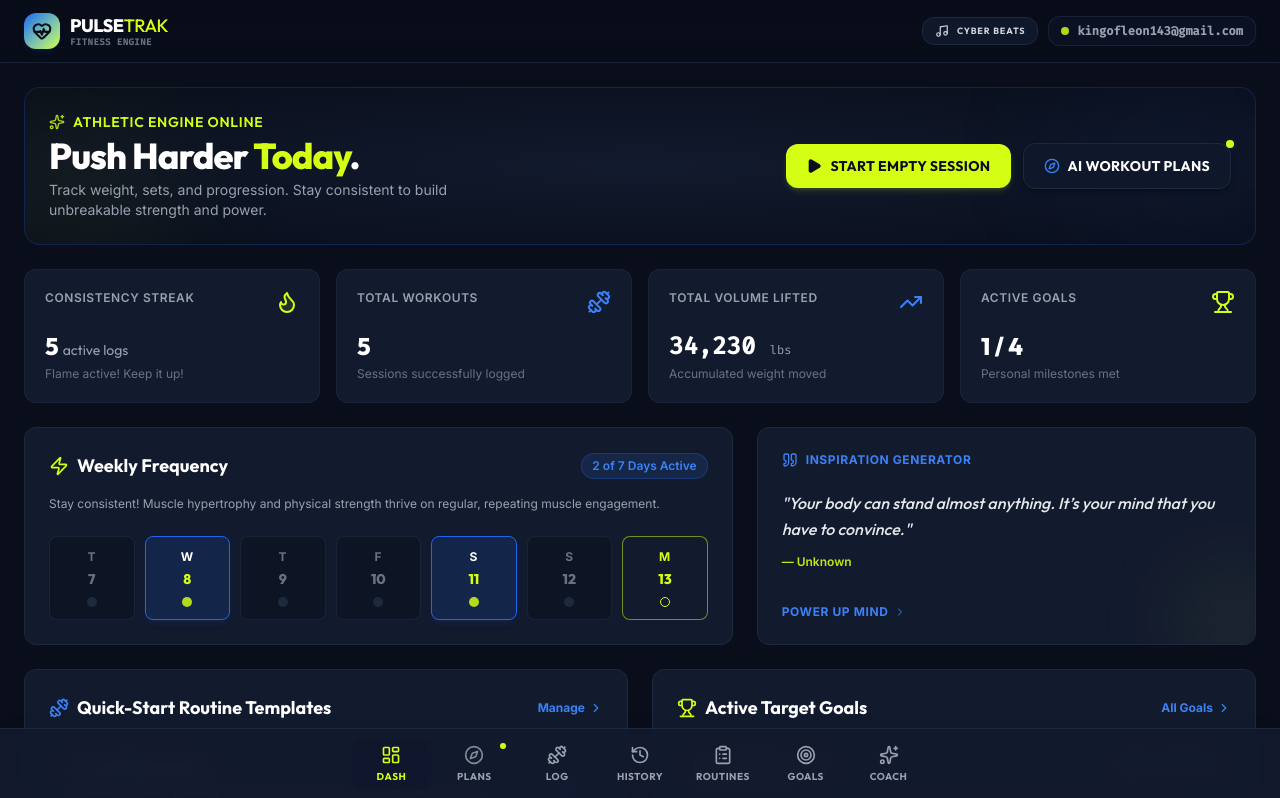
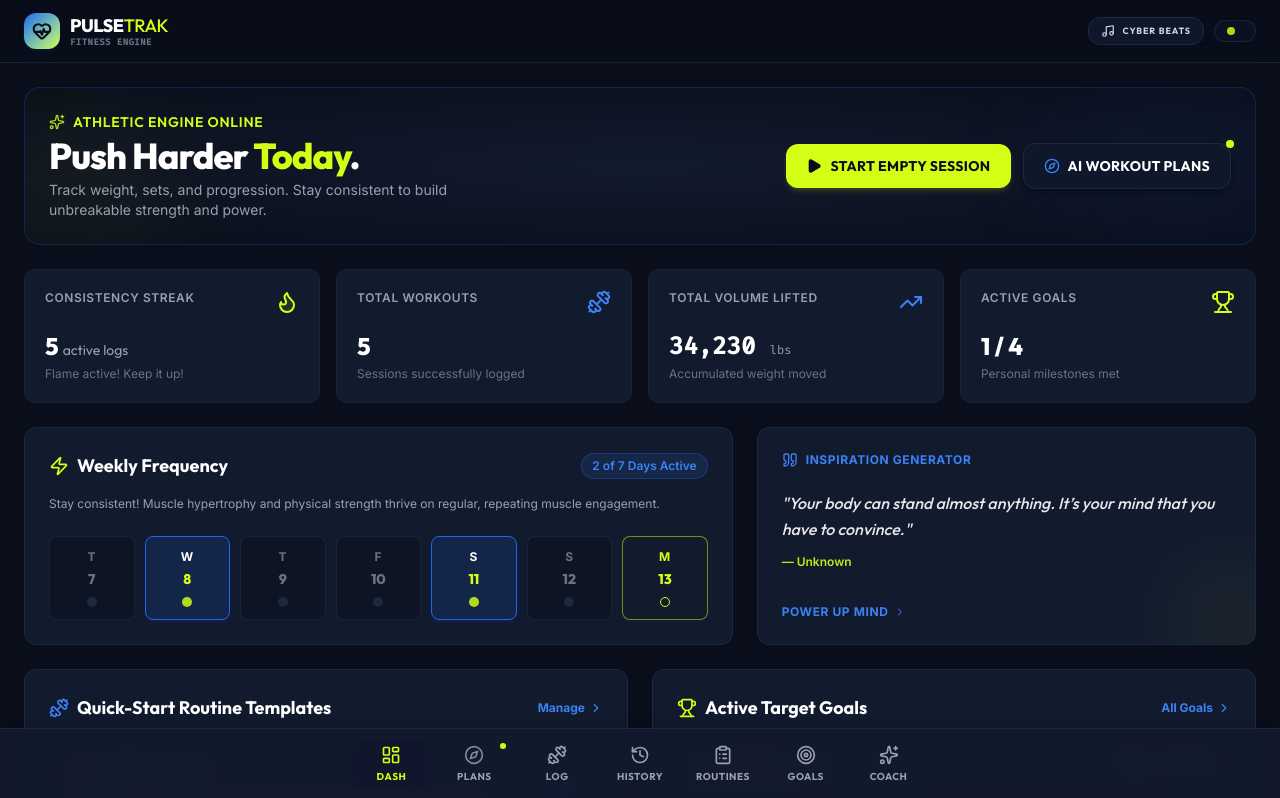
Before and after one commit to harish06senthil-sketch/ready-to-fit, a React (Vite) app: page / in a window 1280 px wide. Shown: the top 798 px of the page. Built offline with nearby package versions, Linux system fonts and the light colour scheme.

Commit message:
Update App.tsx

```diff
--- a/src/App.tsx
+++ b/src/App.tsx
@@ -264,7 +264,7 @@ export default function App() {
             {/* User Email tag */}
             <div className="flex items-center gap-2 bg-slate-900/60 border border-slate-800/80 px-3 py-1.5 rounded-xl">
               <div className="w-2 h-2 rounded-full bg-brand-yellow animate-pulse"></div>
-              <span className="text-[10px] md:text-xs font-semibold text-gray-400 font-mono">kingofleon143@gmail.com</span>
+              <span className="text-[10px] md:text-xs font-semibold text-gray-400 font-mono"></span>
             </div>
           </div>
 
```
